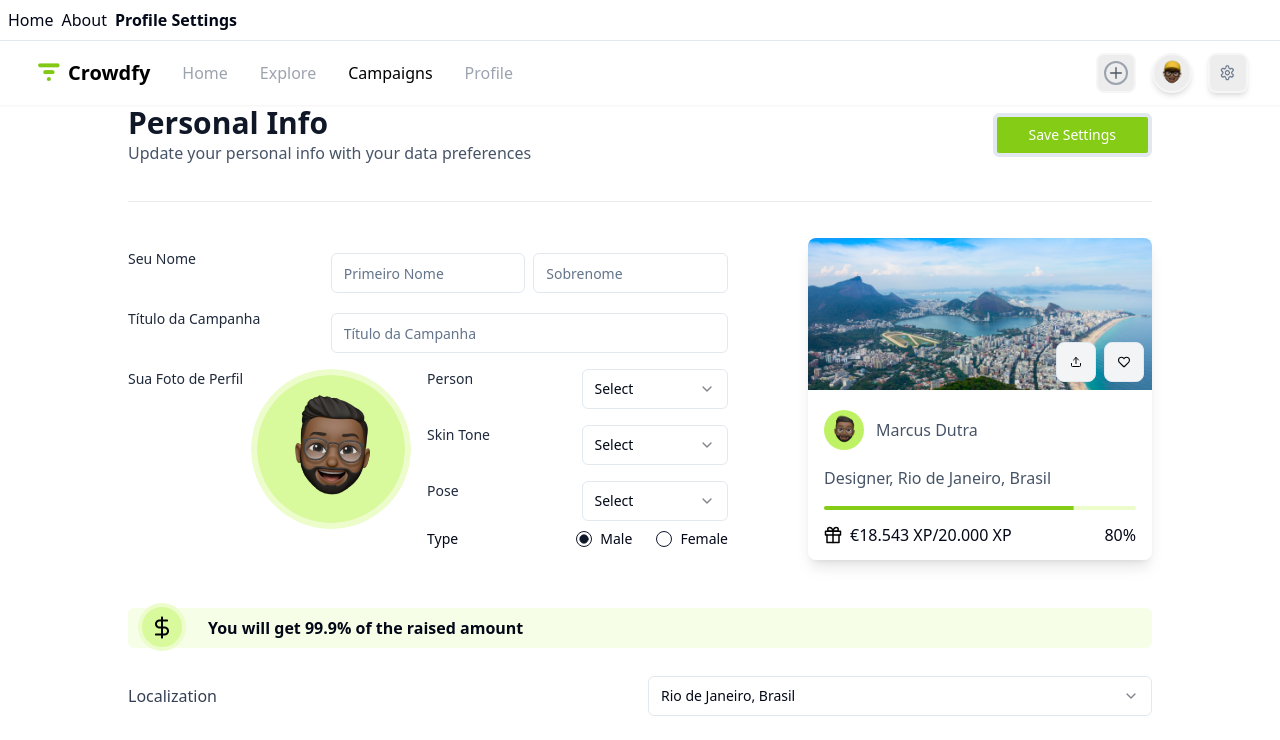
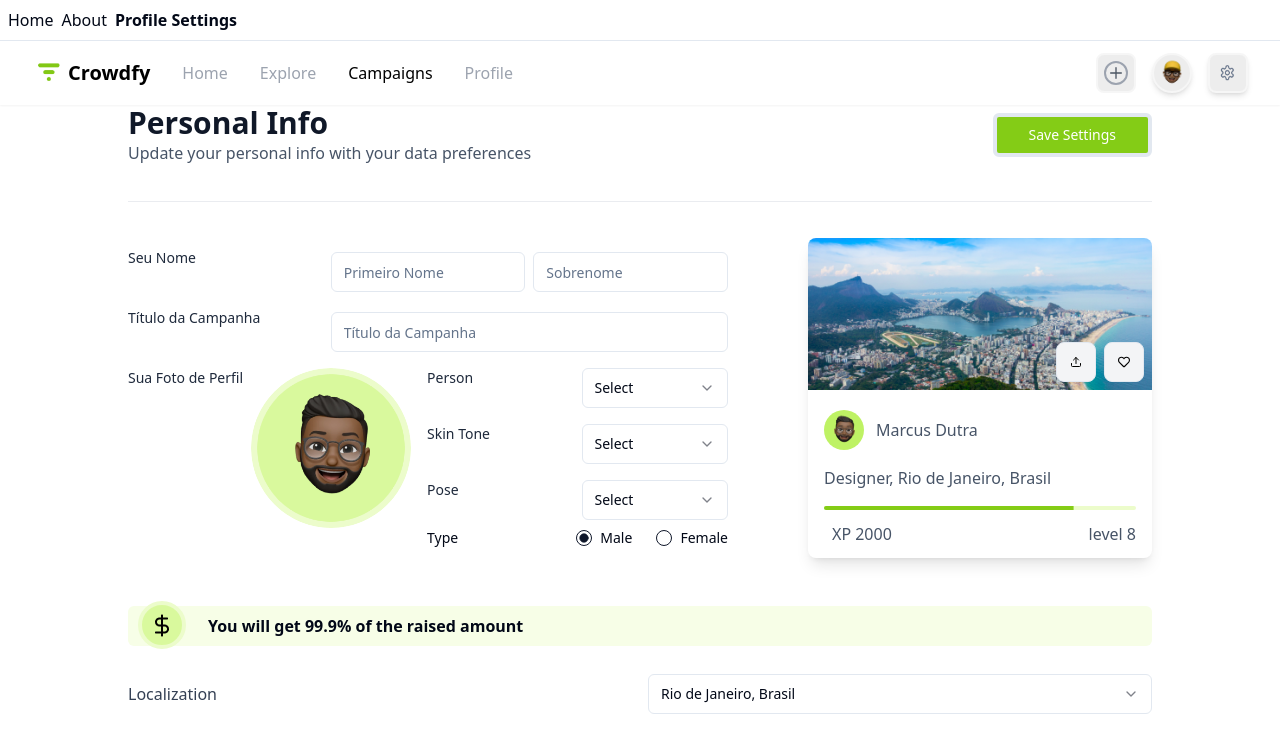
Before and after one commit to Aprender-e-Crescer/crowdfy, a React (Vite) app: page /profile-settings in a window 1280 px wide. Shown: the top 740 px of the page. Built offline with nearby package versions, Linux system fonts and the light colour scheme.

Commit message:
novas props card

```diff
--- a/src/components/component/card.tsx
+++ b/src/components/component/card.tsx
@@ -10,7 +10,13 @@ interface CardProps {
   cardTitle: string
   cardDescription: string
   donationValue: string
+  temProgressValue: boolean
   progressValue: number
+  temLevel: boolean
+  level: string
+  temDonationValue: boolean
+  temExperience: boolean
+  experience: string
 }
 
 export function Card({
@@ -21,6 +27,12 @@ export function Card({
   cardDescription,
   donationValue,
   progressValue,
+  level,
+  temProgressValue,
+  temLevel,
+  temDonationValue,
+  temExperience,
+  experience,
 }: CardProps) {
   return (
     <div className="max-w-[396px] min-w-[260px] rounded-lg overflow-hidden shadow-lg font-plusjakartasans">
@@ -52,13 +64,29 @@ export function Card({
         <p className="text-[#475467] mb-4">{cardDescription}</p>
         <Progress value={progressValue} className="mb-4" />
         <div className="mt-2 flex items-center justify-between">
-          <div className="flex items-center">
-            <FiGift className="text-black text-lg" />
-            <p className="ml-2 text-base font-medium leading-none">
-              €{donationValue}
+          {temDonationValue && (
+            <div className="flex items-center">
+              <FiGift className="text-black text-lg" />
+              <p className="ml-2 text-base font-medium leading-none">
+                €{donationValue}
+              </p>
+            </div>
+          )}
+          {temProgressValue && (
+            <p className="text-base font-medium leading-none">
+              {progressValue}%
             </p>
-          </div>
-          <p className="text-base font-medium leading-none">{progressValue}%</p>
+          )}
+          {temExperience && (
+            <div className="flex items-center">
+              <p className="ml-2 text-base text-[#475467] leading-none">
+                {experience}
+              </p>
+            </div>
+          )}
+          {temLevel && (
+            <p className="text-base text-[#475467]  leading-none">{level}</p>
+          )}
         </div>
       </div>
     </div>
--- a/src/routes/profile-settings.tsx
+++ b/src/routes/profile-settings.tsx
@@ -29,7 +29,13 @@ function ProfileSettings() {
           cardTitle=""
           donationValue="18.543 XP/20.000 XP"
           imageSrc={ImageFundo}
+          temProgressValue={false}
           progressValue={80}
+          temLevel={true}
+          level="level 8"
+          temDonationValue={false}
+          temExperience={true}
+          experience="XP 2000"
         />
         <div className="flex justify-center gap-10 mb-5">
           <Button
@@ -69,7 +75,13 @@ function ProfileSettings() {
               cardTitle=""
               donationValue="18.543 XP/20.000 XP"
               imageSrc={ImageFundo}
+              temProgressValue={false}
               progressValue={80}
+              temLevel={true}
+              level="level 8"
+              temDonationValue={false}
+              temExperience={true}
+              experience="XP 2000"
             />
           </div>
         </div>
```
